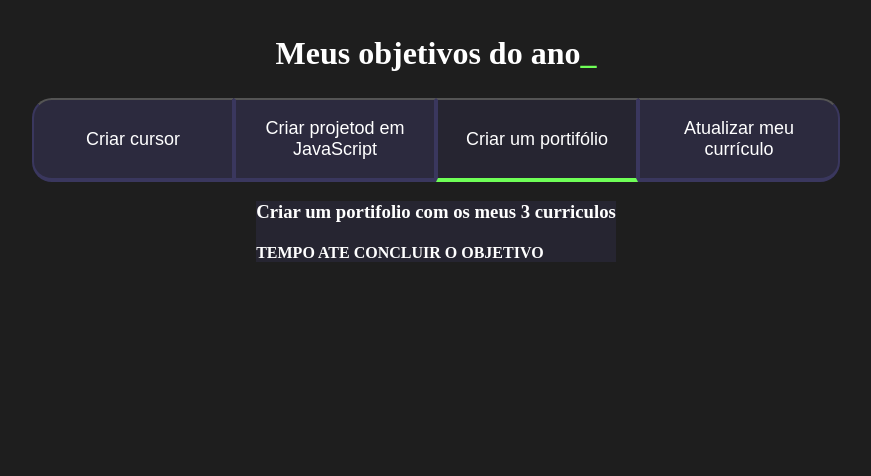
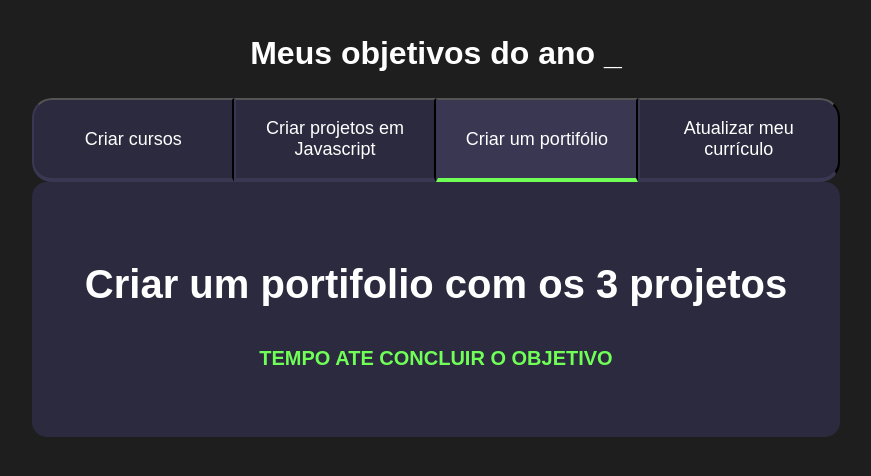
Before and after one commit to sophiasoncin/3F-sophia, a plain HTML site: page index.html in a window 1280 px wide. Both pictures are taken after a click on the button "Criar um portifólio". Shown: the whole page, without its empty margins (204-1075 px from the left). Drawn offline with Linux system fonts and the light colour scheme.

Commit message:
Add files via upload

```diff
--- a/index.html
+++ b/index.html
@@ -4,37 +4,44 @@
     <meta charset="UTF-8">
     <meta http-equiv="X-UA-Compatible" content="IE=edge">
     <meta name="viewport" content="width=device-width, initial-scale=1.0">
-    <title>Meus projetos para esse ano</title>
+    <title>Meus projetos para o ano</title>
     <link rel="stylesheet" href="style.css">
 </head>
 <body>
     <section class="conteudo-principal">
-        <h2 class="titulo-principal">Meus objetivos do ano<span>_</span></h2>
+      <h2 class="titulo-principal">Meus objetivos do ano<span> _ </span></h2>
+     <div class="conteudo">
         <div class="botoes">
-            <button class="botao">Criar cursor</button>
-            <button class="botao">Criar projetod em JavaScript</button>
+            <button class="botao">Criar cursos</button>
+            <button class="botao">Criar projetos em Javascript</button>
             <button class="botao">Criar um portifólio</button>
             <button class="botao">Atualizar meu currículo</button>
         </div>
         <div class="abas-textos">
             <div class="aba-conteudo">
-                <h3 class="aba-conteudo-titulo-principal">Estudar 4 cursos de Java</h3>
-                <h4 class="aba-conteudo-titulo-principal">TEMPO ATE CONCLUIR O OBJETIVO</h4>
+                <h3 class="aba-conteudo-titulo-principal">Estuda 4 cursos de Javascript</h3>
+                <h4 class="aba-conteudo-titulo-secundario">TEMPO ATE CONCLUIR O OBJETIVO</h4>
+                <div class="contador"></div>
             </div>
             <div class="aba-conteudo">
-                    <h3 class="aba-conteudo-titulo-principal">Criar 3 projetos utilizando Java</h3>
-                    <h4 class="aba-conteudo-titulo-principal">TEMPO ATE CONCLUIR O OBJETIVO</h4>
+              <h3 class="aba-conteudo-titulo-principal">Criar 3 projetos utiizando o JS</h3>
+              <h4 class="aba-conteudo-titulo-secundario">TEMPO ATE CONCLUIR O OBJETIVO</h4>
+              <div class="contador"></div>
           </div>
           <div class="aba-conteudo">
-                        <h3 class="aba-conteudo-titulo-principal">Criar um portifolio com os meus 3 curriculos</h3>
-                        <h4 class="aba-conteudo-titulo-principal">TEMPO ATE CONCLUIR O OBJETIVO</h4>
+              <h3 class="aba-conteudo-titulo-principal">Criar um portifolio com os 3 projetos</h3>
+              <h4 class="aba-conteudo-titulo-secundario">TEMPO ATE CONCLUIR O OBJETIVO</h4>
+              <div class="contador"></div>
           </div>
           <div class="aba-conteudo">
-                            <h3 class="aba-conteudo-titulo-principal">Atualizar meu curriculo com os meus certificados</h3>
-                            <h4 class="aba-conteudo-titulo-principal">TEMPO ATE CONCLUIR O OBJETIVO</h4>
+              <h3 class="aba-conteudo-titulo-principal">Atualizar meu curriculo com meus trabalhos</h3>
+              <h4 class="aba-conteudo-titulo-secundario">TEMPO ATE CONCLUIR O OBJETIVO</h4>
+              <div class="contador"></div>
+          </div>
      </div>
       </div>
     </section>
+
     <script src="main.js"></script>
 </body>
 </html>
--- a/main.js
+++ b/main.js
@@ -1,5 +1,11 @@
 const botoes = document.querySelectorAll(".botao");
 const conteudo = document.querySelectorAll(".aba-conteudo");
+const contador = document.querySelectorAll(".contador");
+contador[0].textContent="ola"
+const tempoObjetivo1 = new Date (2024,11,12,7,53)
+const tempoObjetivo2 = new Date (2025,05,14,12,30)
+const tempoObjetivo3 = new Date (2024,06,14,19,00)
+const tempoObjetivo4 = new Date (2025,04,29,14,05)
 
 for(let i = 0 ; i < botoes.length; i++){
     botoes[i].onclick = function(){
--- a/style.css
+++ b/style.css
@@ -1,79 +1,94 @@
 :root{
+    /* nomedavariável: valor */
     --cor-de-fundo: #1e1e1e;
-    --verde: #6fff57;
-    --branco: #ffffff;
-    --botao-ativo: #3a375e;
-    --botao-inativo: rgba(58, 55, 94, 0.5);
+    --verde: #6FFF57;
+    --branco: #FFFFFF;
+    --botao-ativo: #3A3753;
+    --botao-inativo: rgba(58,55,94,0.5);
     --texto-fundo: rgba(58,55,94,0.3);
+}
+body{
+    background-color: var(--cor-de-fundo);
+    font-family: 'Chakra Petch', sans-serif;
+}
+*{
 
-}
-
-*{
     color: var(--branco);
 }
 
-body{
-    background-color: var(--cor-de-fundo);
-}
-
 span{
-    color: var(--verde);
+ color: var(--branco);
 }
 
 .conteudo-principal{
     display: flex;
     flex-direction: column;
-    justify-content: center; /*colunas*/
-    align-items:  center; /*linhas*/
-    width: 100%; /*Configura 100% da página*/
-    max-width: 1300px;/*(Define o tamanho máx da página como 1200px) MODELO DO PROFESSOR (o meu para ficar centralizado tem que ser 1300*/
+    justify-content: center;
+    align-items: center;
+    max-width: 1200px;
+    width: 100%;
+}
+.conteudo-principal{
+    display: flex;
+    justify-content: center;
+    align-content: center;
+    flex-direction: column;
+    width: 100%;
+    max-width: 1200px;
     margin: 0 auto;
 }
-
 .titulo-principal{
     text-align: center;
     width: 100%;
     font-size: 32px;
 }
-
 .botao{
-    background: var(--botao-inativo);
-    color: white;/*Cor da fonte*/
+    background-color: var(--botao-inativo);
+    color: white;
     display: flex;
     justify-content: center;
-    align-items: center;/*definem a forma de exibição*/
-    padding: 1em;/*Afastamento interno*/
-    font-size: 18px;/* Muda o tamanho da fonte*/
+    align-items: center;
+    padding: 1em;
+    font-size: 18px;
     width: 100%;
     border-bottom: 4px solid var(--botao-ativo);
-    border-left: 2px solid  var(--botao-ativo);
-    border-right: 2px solid var(--botao-ativo);
+    border-left: 2px solid var(--botao-ativo);
+    border-right: 2px solid var (--botao-ativo);
+    font-family: 'Chakra Petch', sans-serif;
 }
-
 .botao.ativo{
-    background-color: var(--texto-fundo);
+    background-color: var(--botao-ativo);
     border-bottom: 4px solid var(--verde);
 }
-
 .aba-conteudo{
-    background-color: var(--texto-fundo);
     display: none;
 }
 .aba-conteudo.ativo{
     display: block;
 }
-
-
-@media screen and (min-width: 700px) {
+.abas-textos{
+    background-color: var(--botao-inativo);
+    padding: 40px;
+    border-radius: 15px;
+}
+.aba-conteudo-titulo-principal{
+    font-size: 40px;
+    text-align: center;
+}
+.aba-conteudo-titulo-secundario{
+    text-align: center;
+    color: var(--verde);
+    text-transform: uppercase;
+    font-size: 20px
+}
+@media screen and (min-width: 700px){
     .botoes{
         display: flex;
-    }
-
-    .botao:first-child{
-        border-radius: 20px 0 0 20px;
-
     }
     .botao:last-child{
         border-radius: 0 20px 20px 0;
     }
+    .botao:first-child{
+        border-radius: 20px 0 0 20px;
+    }
 }
```
Lines whose indentation alone changed are shown as unchanged.
